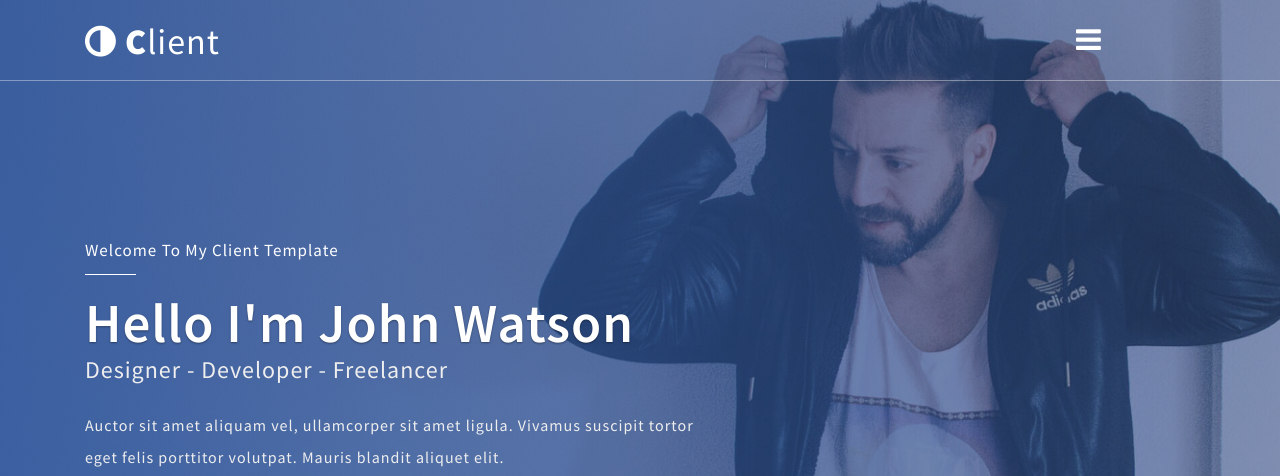
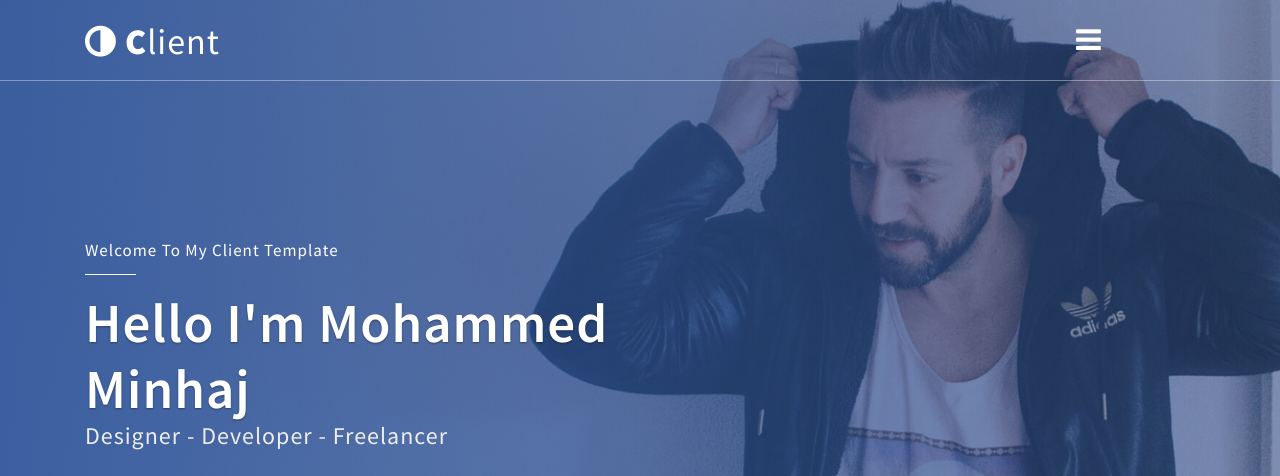
Before and after one commit to Minhajxdd/Saifudheen-Client-sampl, a plain HTML site: page index.html in a window 1280 px wide. Shown: the top 476 px of the page. Drawn offline with Linux system fonts and the light colour scheme.

Commit message:
Update index.html

```diff
--- a/index.html
+++ b/index.html
@@ -75,7 +75,7 @@ Smartphone Compatible web template, free webdesigns for Nokia, Samsung, LG, Sony
 			<div class="col-lg-7 bnr-txt-w3pvt">
 				<div class="bnr-w3pvt-txt mt-sm-5">
 					<h6>Welcome to my Client template</h6>
-					<h2>Hello <span>I'm John Watson</span></h2>
+					<h2>Hello <span>I'm Mohammed Minhaj</span></h2>
 					<h4>designer - developer - freelancer</h4>
 					<p class="mt-4"> Auctor sit amet aliquam vel, ullamcorper sit amet ligula.
 						Vivamus suscipit tortor eget felis porttitor volutpat. Mauris blandit aliquet elit.</p>
```
